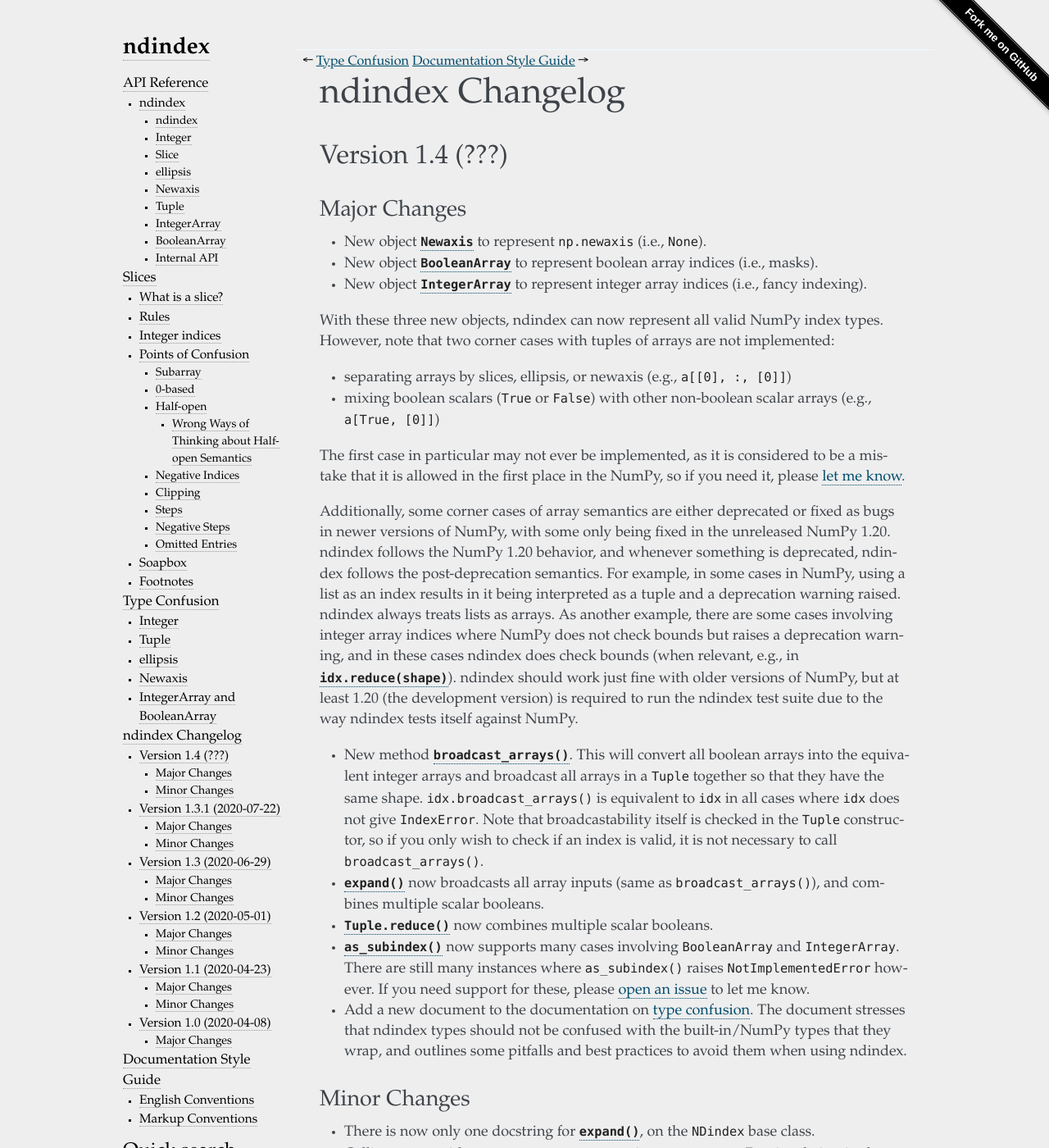
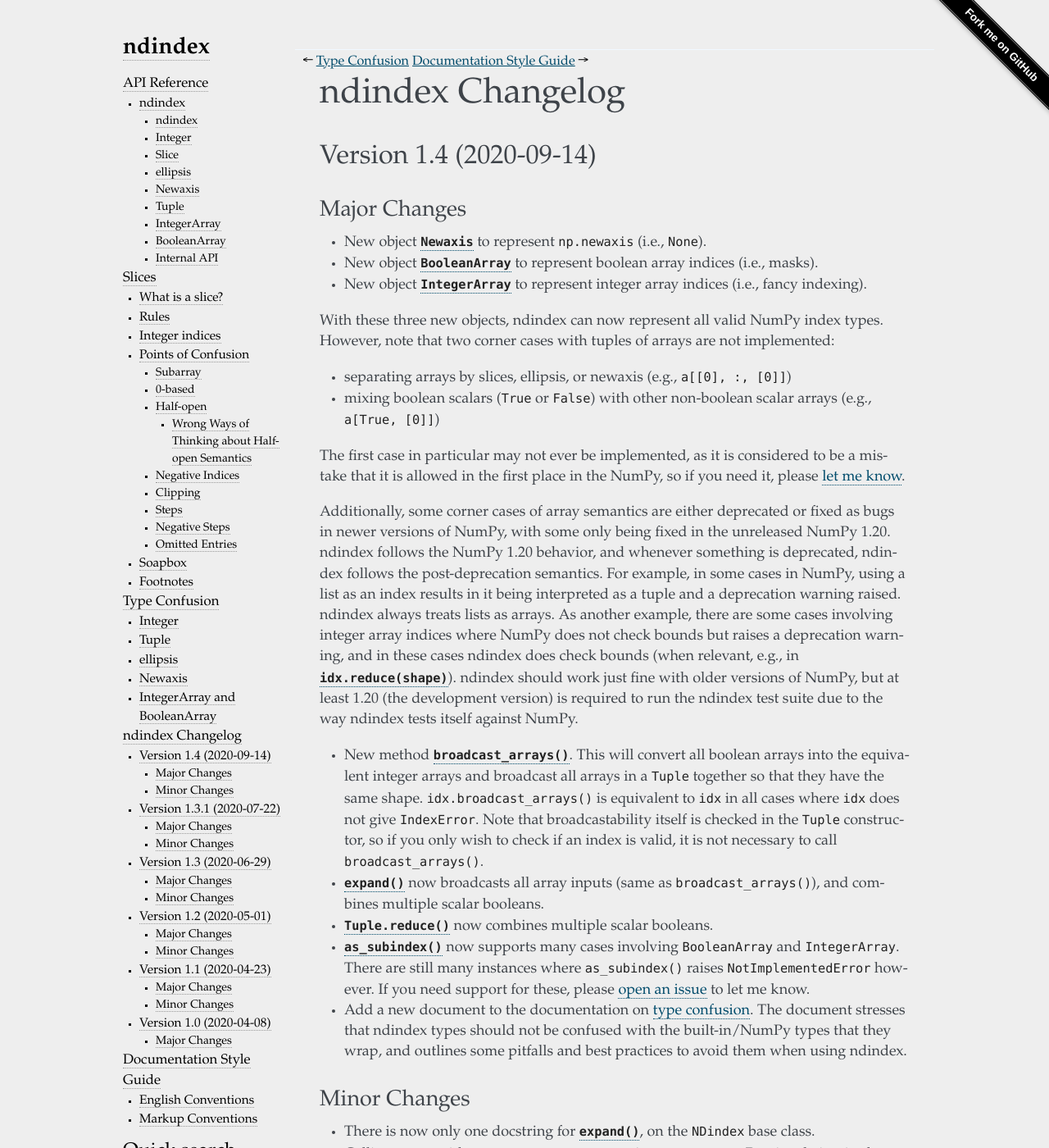
Before and after one commit to Quansight-Labs/ndindex, a Sphinx documentation site: the page built from docs/changelog.md, in a window 1280 px wide and 1400 px high. Shown: the whole window at 82% size. Built offline with Sphinx 7.4.7, drawn with Linux system fonts in a browser that asks for light colours; pages that are not in the unit, such as notebooks, are missing from menus.

Commit message:
Put a date on the 1.4 release in the changelog

```diff
--- a/docs/changelog.md
+++ b/docs/changelog.md
@@ -1,6 +1,6 @@
 # ndindex Changelog
 
-## Version 1.4 (???)
+## Version 1.4 (2020-09-14)
 
 ### Major Changes
 
```
